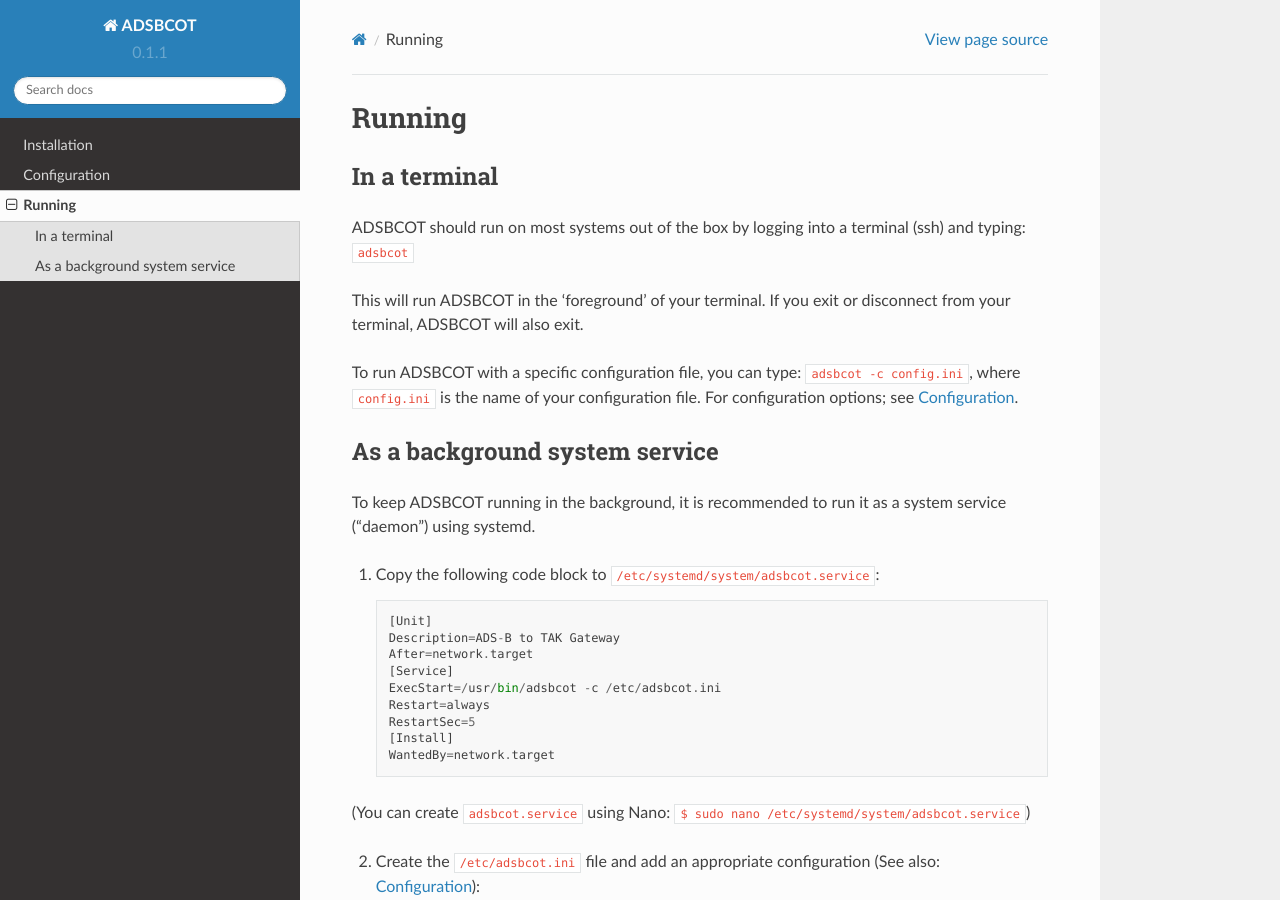
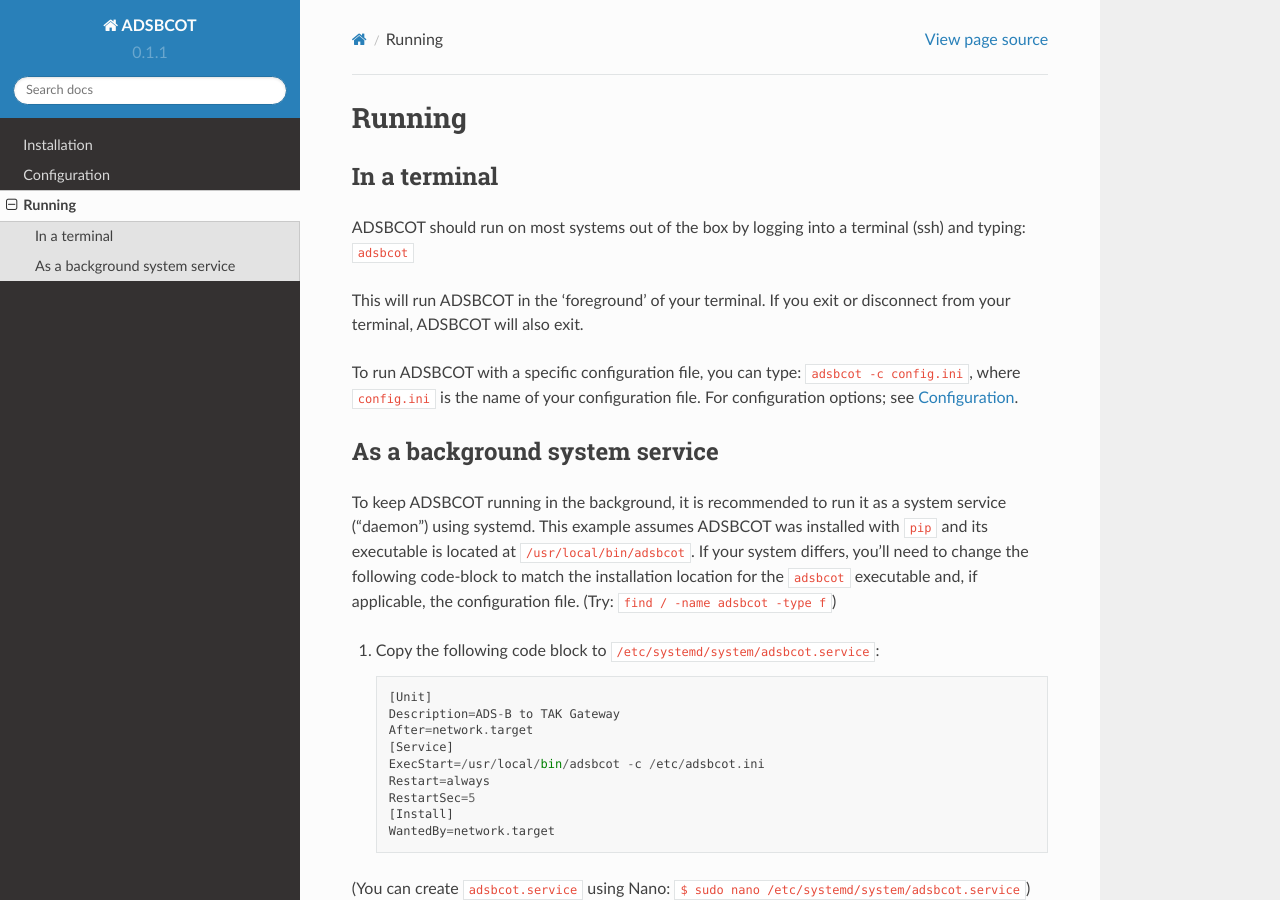
Before and after one commit to snstac/adsbcot, a Sphinx documentation site: the page built from docs/source/running.rst, in a window 1280 px wide and 900 px high. Built offline with Sphinx 7.4.7 and the Read the Docs theme 2.0.0, drawn with Linux system fonts in a browser that asks for light colours.

Commit message:
added note about installation path

```diff
--- a/docs/source/running.rst
+++ b/docs/source/running.rst
@@ -16,6 +16,9 @@ As a background system service
 ------------------------------
 
 To keep ADSBCOT running in the background, it is recommended to run it as a system service ("daemon") using systemd.
+This example assumes ADSBCOT was installed with ``pip`` and its executable is located at ``/usr/local/bin/adsbcot``.
+If your system differs, you'll need to change the following code-block to match the installation location for the
+``adsbcot`` executable and, if applicable, the configuration file. (Try: ``find / -name adsbcot -type f``)
 
 1. Copy the following code block to ``/etc/systemd/system/adsbcot.service``::
 
@@ -23,7 +26,7 @@ To keep ADSBCOT running in the background, it is recommended to run it as a syst
     Description=ADS-B to TAK Gateway
     After=network.target
     [Service]
-    ExecStart=/usr/bin/adsbcot -c /etc/adsbcot.ini
+    ExecStart=/usr/local/bin/adsbcot -c /etc/adsbcot.ini
     Restart=always
     RestartSec=5
     [Install]
```
